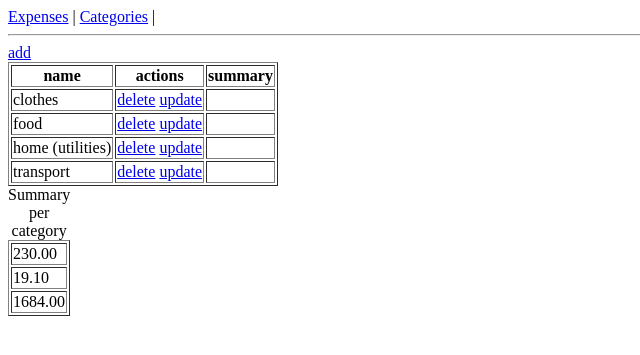
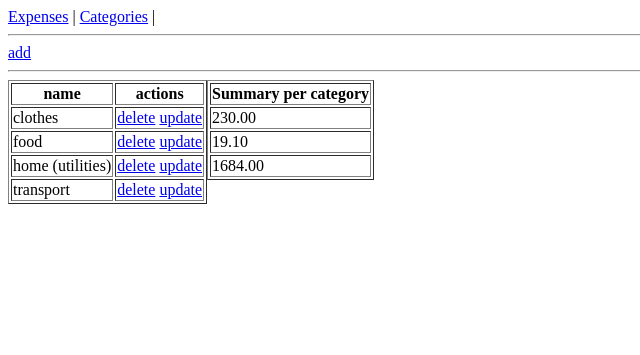
Before and after one commit to Szpuntel/Recruitment_Task_1, a Django app: page /expenses/category/list/ in a window 1280 px wide. Shown: the top 355 px of the page, without its empty margins (0-640 px from the left). Run offline with Django 4.2, Linux system fonts and the light colour scheme; data comes from the database, SQL or seed files in the repository.

Commit message:
+category_list_summary_per_category

```diff
--- a/project/expenses/templates/expenses/category_list.html
+++ b/project/expenses/templates/expenses/category_list.html
@@ -1,17 +1,15 @@
 {% extends "base.html" %}
-
 {% block content %}
 <a href="{% url 'expenses:category-create' %}">add</a>
-
+<hr>
+<div style="float: left;">
 	<table border="1">
 		<thead>
 			<tr>
 				<th>name</th>
 				<th>actions</th>
-			<th>summary</th>
 			</tr>
 		</thead>
-	<tbody>
 			{% for obj in object_list %}
 			<tr>
 				<td>
@@ -21,18 +19,19 @@
 					<a href="{% url 'expenses:category-delete' obj.id %}">delete</a>
 					<a href="{% url 'expenses:category-update' obj.id %}">update</a>
 				</td>
-			<td>
-				{{ total }}
-			</td>
 			</tr>
 			{% endfor %}
-	</tbody>
+
 	</table>
+</div>
 
-
-
+	<div style="float: left;">
 		<table border="1">
-	<caption>Summary per category</caption>
+			<thead>
+				<tr>
+				<th>Summary per category</th>
+				</tr>
+			</thead>
 			<tr>
 			{% for category, total in summary_per_category.items %}
 				<td>{{total|floatformat:2}}</td>
@@ -40,4 +39,5 @@
 			{% endfor %}
 			</tr>
 		</table>
+	</div>
 {% endblock %}
```
Also changed, not shown: project/expenses/templates/expenses/expense_list.html (+10 -12 lines). Lines whose indentation alone changed are shown as unchanged.
